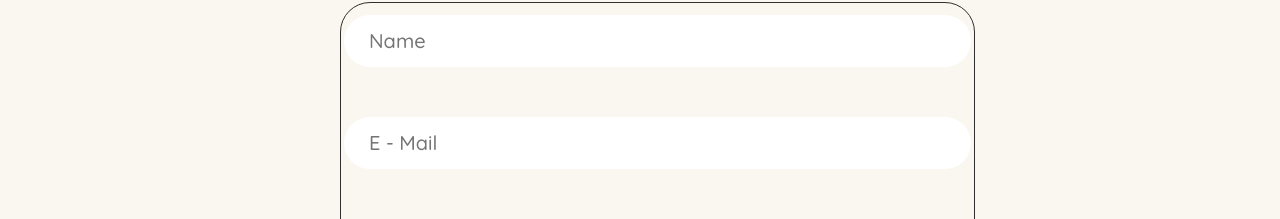
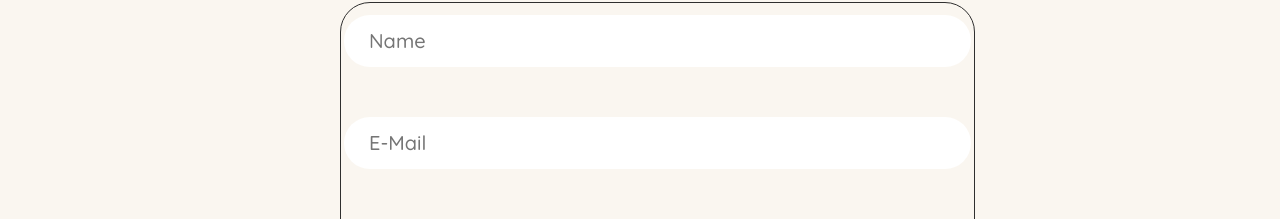
Before and after one commit to AndreNeb/diplomarbeit_fe, a React (Create React App) app: page /supportPage in a window 1280 px wide. Shown: the part 88-307 px from the top of the page. Built offline with nearby package versions, Linux system fonts and the light colour scheme.

Commit message:
Blaue Umrandung bei den Search - Bars weggemacht

```diff
--- a/src/SupportPage.jsx
+++ b/src/SupportPage.jsx
@@ -1,125 +1,115 @@
-import React, {useState} from 'react';
+import React, { useState } from 'react';
 import './stylesheets/leftbar/buttons.css';
 import './stylesheets/supportpage/support.css';
-import classNames from "classnames";
-import {useTranslation} from "react-i18next";
-import logo from "./pictures/hamburger-menu.png";
-import {Link} from "react-router-dom";
-import regeln from "./pictures/regeln.png";
-import info from "./pictures/info.png";
-import support from "./pictures/support.png";
-import language from "./pictures/language.png";
-import login from "./pictures/login-picture.png";
-import './InfoPage'
+import classNames from 'classnames';
+import { useTranslation } from 'react-i18next';
+import logo from './pictures/hamburger-menu.png';
+import { Link } from 'react-router-dom';
+import regeln from './pictures/regeln.png';
+import info from './pictures/info.png';
+import support from './pictures/support.png';
+import language from './pictures/language.png';
+import login from './pictures/login-picture.png';
+import './InfoPage';
 
 function SupportPage() {
+    const [btnText, setBtnText] = useState('Submit');
+    const [isActive, setIsActive] = useState(false);
+    const [formStatus, setFormStatus] = useState('');
 
-    const [btnText, setBtnText] = useState("Submit");
-    const [isActive, setIsActive] = useState(false);
-
-
-
-
-
-
-    const handleSubmit = (event) => {
-
+    const handleSubmit = async (event) => {
         event.preventDefault();
 
+        const formData = new FormData(event.target); // Holt die Formular-Daten
 
-        const form = event.target;
-        if (form.checkValidity()) {
-            setBtnText('Thanks');
-            setIsActive(true);
+        try {
+            // Sende die Daten an die Formspree-API
+            const response = await fetch('https://formspree.io/f/movqqjlb', {
+                method: 'POST',
+                body: formData,
+                headers: {
+                    Accept: 'application/json',
+                },
+            });
 
-            setTimeout(() => {
-                // Reload the page after a brief delay
-                window.location.reload();
-            }, 1000);
-        } else {
-            // Optionally, show some visual feedback if the form is invalid
-            form.reportValidity(); // This will trigger validation and show errors
+            if (response.ok) {
+                setFormStatus('Danke für Ihre Nachricht! Wir melden uns bald.');
+                setBtnText('Thanks');
+                setIsActive(true);
+
+                setTimeout(() => {
+                    window.location.reload();
+                }, 3500);
+
+            } else {
+                setFormStatus('Es gab ein Problem beim Absenden des Formulars.');
+            }
+        } catch (error) {
+            setFormStatus('Fehler beim Absenden. Bitte versuchen Sie es später erneut.');
         }
     };
 
-
-
-
-
-    const {t} = useTranslation();
-
-    const {i18n} = useTranslation();
+    const { t } = useTranslation();
+    const { i18n } = useTranslation();
     const changeLanguage = (lang) => {
         i18n.changeLanguage(lang);
     };
 
     return (
         <body className="support">
-
-
         <div className="header">
             <div className="left-section">
                 <Link to="/">
-                    <img src={logo} className="logo" alt="Logo"/>
+                    <img src={logo} className="logo" alt="Logo" />
                 </Link>
-
                 <div className="topbar-functional-divs">
                     <Link to="/RulesPage">
-
-                        <img src={regeln} className="regeln" alt="Regeln"/>
-
+                        <img src={regeln} className="regeln" alt="Regeln" />
                     </Link>
                 </div>
                 <div className="topbar-functional-divs">
                     <Link to="/InfoPage">
-                        <img src={info} className="info" alt="Info"/>
+                        <img src={info} className="info" alt="Info" />
                     </Link>
                 </div>
                 <div className="topbar-functional-divs">
                     <Link to="/SupportPage">
-                        <img src={support} className="support" alt="Support"/>
+                        <img src={support} className="support" alt="Support" />
                     </Link>
                 </div>
-
             </div>
             <div className="middle-section">
-                <input className="search-bar" type="text" placeholder={t('searchbar-placeholder')}/>
+                <input className="search-bar" type="text" placeholder={t('searchbar-placeholder')} />
             </div>
             <div className="right-section">
-                <img src={language} className="language" alt={t('language')}/>
-                <img src={login} className="login" alt="login"/>
+                <img src={language} className="language" alt={t('language')} />
+                <img src={login} className="login" alt="login" />
             </div>
         </div>
 
-
         <div className="field-container">
-
-
-            <form action="https://api.web3forms.com/submit" method="POST">
-
+            <form onSubmit={handleSubmit}>
                 <div className="text-fields-container">
-                    <input type="hidden" name="access_key" value="28d7253d-5b46-4f9b-8884-a5add3df99f0"/>
-                    <input type="text" id="name" name="fname" className="contact-inputs" placeholder="Name" required/>
-                    <input type="text" id="e-mail" name="fname" className="contact-inputs" placeholder="E - Mail" required/>
-                    <textarea id="message" name="fname" className="contact-messages" placeholder="Nachricht" required={true}/>
+                    <input type="text" id="name" name="name" className="contact-inputs" placeholder="Name" required/>
+                    <input type="email" id="email" name="email" className="contact-inputs" placeholder="E-Mail" required/>
+                    <textarea id="message" name="message" className="contact-messages" placeholder="Nachricht" required></textarea>
                 </div>
 
                 <div>
-                    <button type="submit" className={classNames('submit-button', {active: isActive})}>
+                    <button type="submit" className={classNames('submit-button', { active: isActive })}>
                         <p>{btnText}</p>
                         <div className="check-box">
                             <svg xmlns="http://www.w3.org/2000/svg" viewBox="0 0 50 50">
-                                <path fill="transparent" d="M14.1 27.2l7.1 7.2 16.7-16.8"/>
+                                <path fill="transparent" d="M14.1 27.2l7.1 7.2 16.7-16.8" />
                             </svg>
                         </div>
                     </button>
                 </div>
             </form>
+            {formStatus && <p className="form-status">{formStatus}</p>}
         </div>
-
         </body>
-    )
-        ;
+    );
 }
 
 export default SupportPage;
--- a/src/stylesheets/leftbar/leftbar.css
+++ b/src/stylesheets/leftbar/leftbar.css
@@ -81,6 +81,7 @@
 .searchbar-menu {
     background-color: transparent;
     border-radius: 15px;
+    outline: none;
     height: 30px;
     display: flex;
     justify-content: center;
--- a/src/stylesheets/supportpage/support.css
+++ b/src/stylesheets/supportpage/support.css
@@ -61,24 +61,24 @@ svg path {
 
 .active {
     background: #19df4f;
-    transition: 0.35s;
+    transition: 1s;
 }
 
 .active .check-box {
     right: 0;
     opacity: 1;
-    transition: 0.35s;
+    transition: 1s;
 }
 
 .active p {
     margin-right: 125px;
-    transition: 0.35s;
+    transition: 1s;
 }
 
 .active svg path {
     stroke-dashoffset: 0;
-    transition: 0.35s;
-    transition-delay: 0.35s;
+    transition: 1s;
+    transition-delay: 1s;
 }
 
 
@@ -121,6 +121,7 @@ svg path {
     padding-right: 15px;
     padding-left: 25px;
     border: none;
+    outline: none;
     border-radius: 20px;
     font-size: 20px;
     font-family: "Quicksand", sans-serif, Arial;
--- a/src/stylesheets/topbar/topbar.css
+++ b/src/stylesheets/topbar/topbar.css
@@ -73,6 +73,7 @@
     box-shadow: inset 1px 2px 3px rgba(0, 0, 0, 0.05);
     width: 0;
     border-radius: 30px;
+    outline: none;
 }
 
 
```
Also changed, not shown: 1 other file (tests, documents, lock files or other folders).
